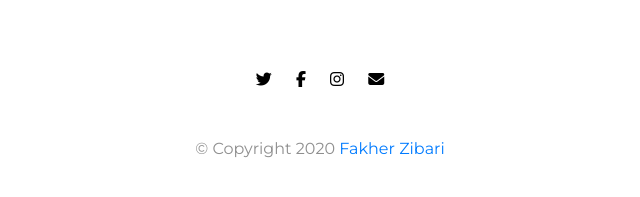
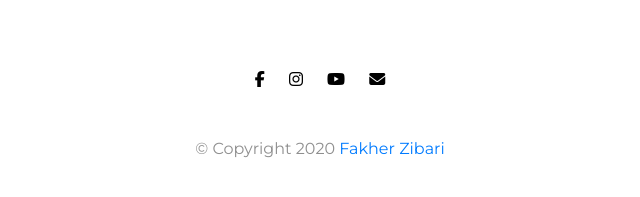
Before and after one commit to Fakherzibari/fullproject, a plain HTML site: page index.html in a window 1280 px wide. Shown: the part 2925-3122 px from the top of the page, 320-960 px from the left. Drawn offline with nearby package versions, Linux system fonts and the light colour scheme.

Commit message:
Update index.html

```diff
--- a/index.html
+++ b/index.html
@@ -199,11 +199,11 @@
   <!-- Call to Action -->
 
   <section id="cta">
-<div >
-  <h3 class="text">Find the True Love of Your Dog's Life Today.</h3>
-</div>
+    <div>
+      <h3 class="text">Find the True Love of Your Dog's Life Today.</h3>
+    </div>
     <div class="">
-      <button type="button"  class="cta-button btn btn-dark btn-lg"><i class="fab fa-apple "></i> Download</button>
+      <button type="button" class="cta-button btn btn-dark btn-lg"><i class="fab fa-apple "></i> Download</button>
       <button type="button" class="cta-button btn btn-light btn-lg"><i class="fab fa-google-play"></i> Download</button>
     </div>
 
@@ -214,11 +214,12 @@
   <!-- Footer -->
 
   <footer id="footer">
-<i class="footer-icon fab fa-twitter"></i>
-<i class="footer-icon fab fa-facebook-f"></i>
-<i class="footer-icon fab fa-instagram"></i>
-<i class="footer-icon fas fa-envelope"></i>
-    <p>© Copyright 2020 <a href="https://www.facebook.com/fakherzebari">Fakher Zibari</a></p>
+
+    <a href="https://www.facebook.com/Qotabi-101157801610948" target="_blank"><i class="footer-icon fab fa-facebook-f"></i></a>
+    <a href="https://www.instagram.com/qotabi.official/"target="_blank"><i class="footer-icon fab fa-instagram"></i></a>
+    <a href="https://www.youtube.com/channel/UCpRMAc1wqRzEVT3yDDvS16A"target="_blank"><i class="footer-icon fab fa-youtube"></i></a>
+    <a href="mailto:fakher.alzibari@valpo.edu"target="_blank"><i class="footer-icon fas fa-envelope"></i></a>
+    <p>© Copyright 2020 <a href="https://www.facebook.com/fakherzebari" target="_blank">Fakher Zibari</a></p>
 
   </footer>
 
```
